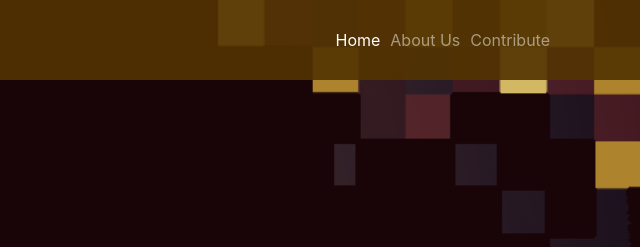
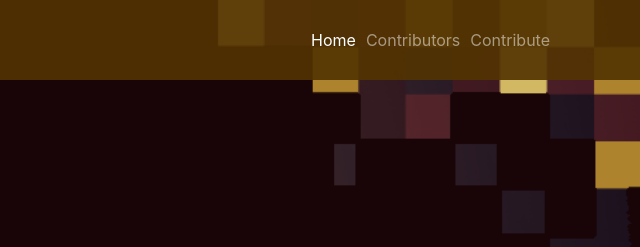
Before and after one commit to MedouneSGB/Impact-Wall, a plain HTML site: page index.html in a window 1280 px wide. Shown: the top 247 px of the page, 640-1280 px from the left. Drawn offline with nearby package versions, Linux system fonts and the light colour scheme.

Commit message:
Change about us menu to contributors

```diff
--- a/index.html
+++ b/index.html
@@ -28,7 +28,7 @@
                 <div id="main-nav" class="collapse navbar-collapse">
                     <ul class="navbar-nav ml-auto">
                         <li><a href="#" class="nav-item nav-link active">Home</a></li>
-                        <li><a href="#" class="nav-item nav-link">About Us</a></li>
+                        <li><a href="#" class="nav-item nav-link">Contributors</a></li>
                         <li><a href="https://github.com/MedouneSGB/Impact-Wall" class="nav-item nav-link">Contribute</a></li>
                     </ul>
                 </div>
```
